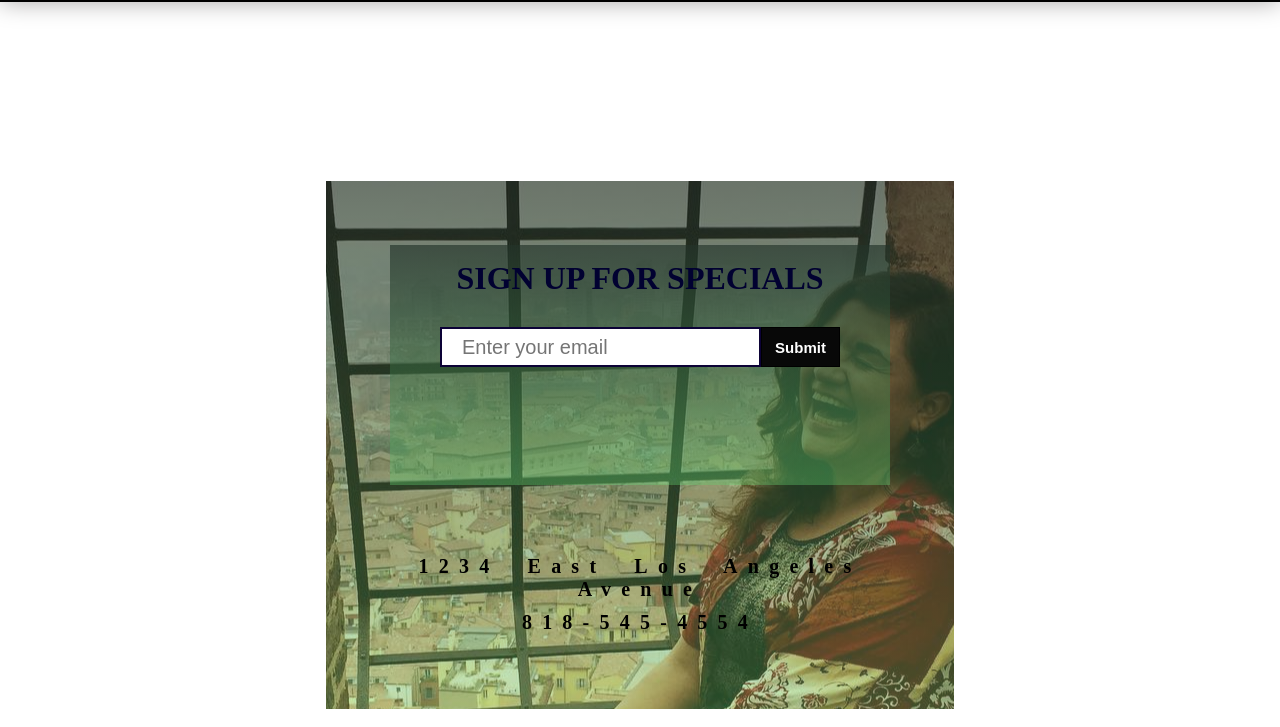
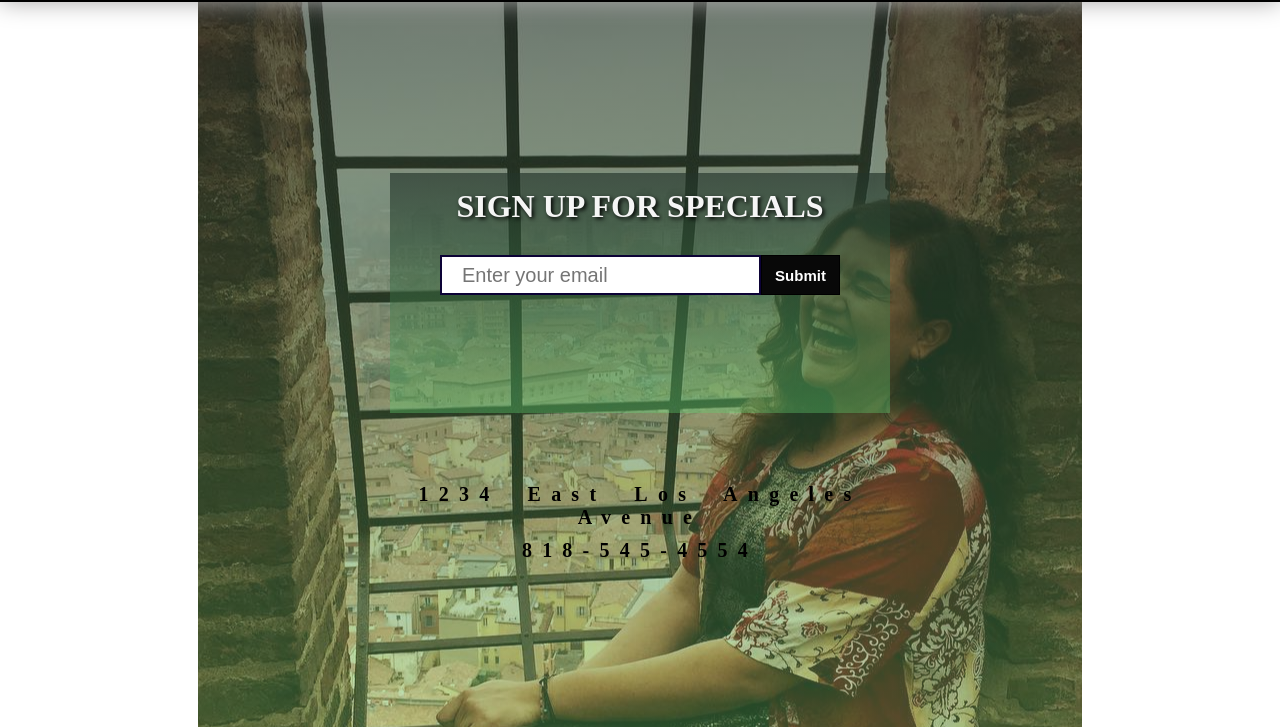
Before and after one commit to marioebros/restaurant-page, a website built with webpack: page dist/index.html in a window 1280 px wide. Both pictures are taken after a click on the link "Contact Us". Shown: the part 73-800 px from the top of the page. Built offline with nearby package versions, Linux system fonts and the light colour scheme; files whose address does not match are found by name; a web font is replaced by a local one.

Commit message:
Adjusted contact.js margins. Bundled and finishing touch

```diff
--- a/src/style.css
+++ b/src/style.css
@@ -139,10 +139,10 @@ footer a:hover{
 #contact-div{
   width: 500px;
   height: 50vh;
-  padding: 5%;
+  padding: 15%;
   background: linear-gradient(rgba(35,51,41, 0.658), rgba(99,212,113, 0.356)), url(assets/14704985_1748000432131857_8641446346689085440_n.jpeg) center no-repeat;
   background-size: auto;
-  margin: 25vh auto;
+  margin: 0 auto; /* auto */
 }
 #contact-div form{
   width: 100%;
@@ -151,10 +151,11 @@ footer a:hover{
   background-size: auto;
 }
 #contact-div h1{
-  color: rgb(1, 1, 49);
+  color: whitesmoke;
   margin-bottom: 30px;
   padding-top: 15px;
   font-family: 'Alice', serif;
+  text-shadow: 2px 2px 4px #000000;
   text-align: center;
 }
 form div{
@@ -165,8 +166,6 @@ form div{
 }
 form{
   margin-bottom: 70px;
-  background: linear-gradient(rgba(35,51,41, 0.658), rgba(99,212,113, 0.356)), center no-repeat ;
-  background-size: auto;
 }
 form input[type="email"]{
   width: 75%;
```
Also changed, not shown: dist/bundle.js.
